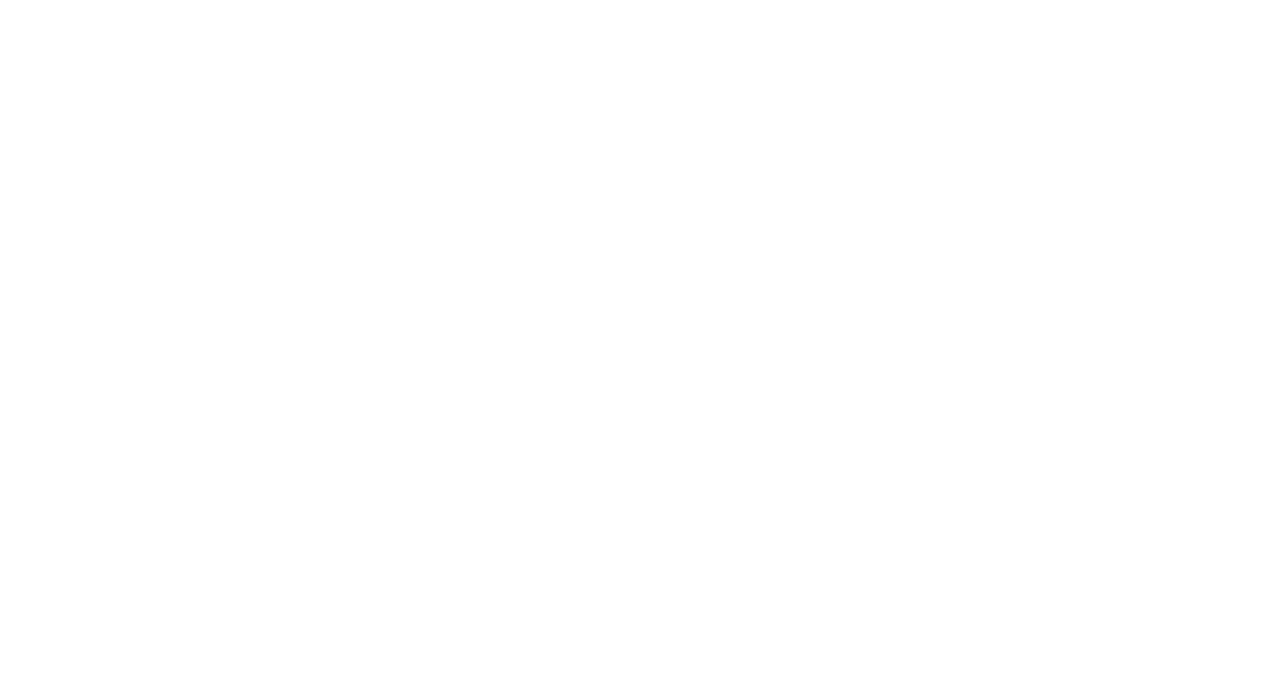
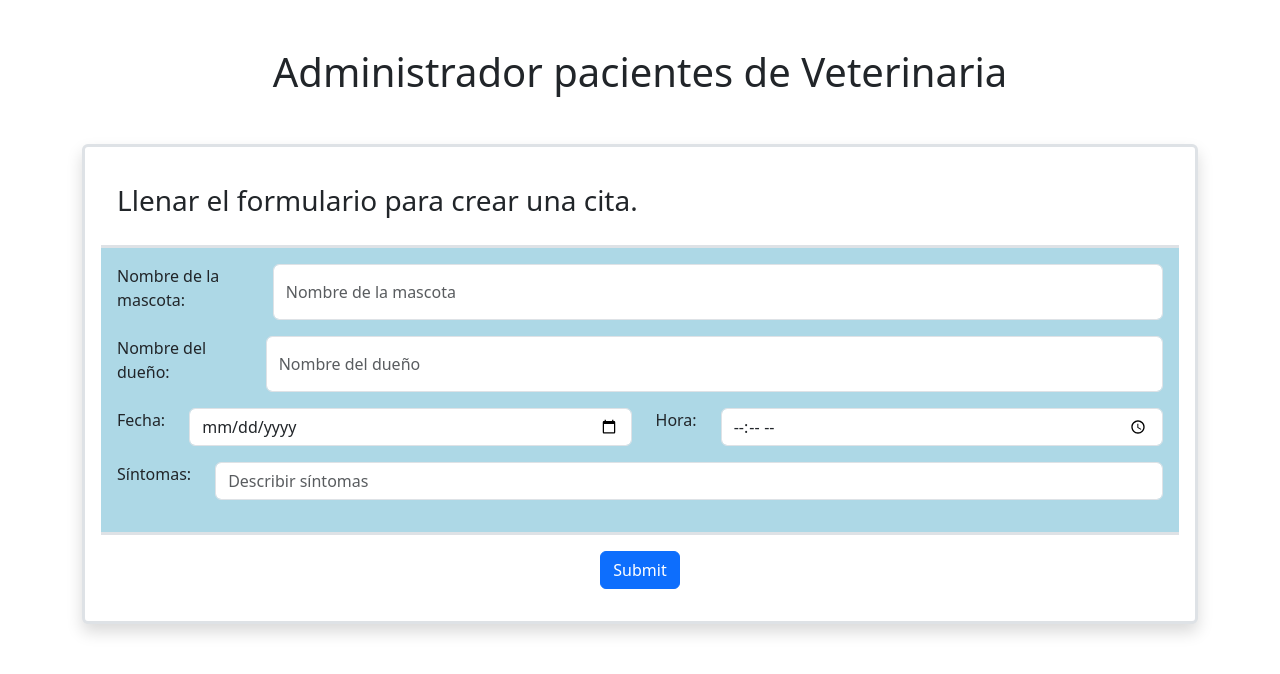
Before and after one commit to EmiTorres93/RCS-43i-React_exercise9, a React (Vite) app: page / in a window 1280 px wide. Shown: the top 674 px of the page. Built offline with nearby package versions, Linux system fonts and the light colour scheme.

Commit message:
Terminado del maquetado

```diff
--- a/src/App.css
+++ b/src/App.css
@@ -2,5 +2,4 @@
   min-height: 100vh;
   display: flex;
   flex-direction: column;
-  text-align: center;
 }
--- a/src/App.jsx
+++ b/src/App.jsx
@@ -1,8 +1,19 @@
 import "./App.css";
 import "bootstrap/dist/css/bootstrap.min.css";
+import Formulario from "./components/Formulario";
+import { Container } from "react-bootstrap";
 
 function App() {
-  return <></>;
+  return (
+    <>
+      <Container>
+        <h1 className="text-center m-5">
+          Administrador pacientes de Veterinaria
+        </h1>
+        <Formulario></Formulario>
+      </Container>
+    </>
+  );
 }
 
 export default App;
--- /dev/null
+++ b/src/components/Formulario.jsx
@@ -0,0 +1,48 @@
+import { Form, Button } from "react-bootstrap";
+
+const Formulario = () => {
+  return (
+    <>
+      <Form className="p-0 border border-3 shadow p-3 mb-5 bg-body rounded">
+        <Form.Label className="p-3 fs-3">
+          Llenar el formulario para crear una cita.
+        </Form.Label>
+
+        <Form.Group
+          className="p-3 border border-start-0 border-end-0 border-3"
+          style={{ backgroundColor: "lightblue" }}
+        >
+          <Form.Group className="d-flex mb-3" controlId="formMascota">
+            <Form.Label className="me-2">Nombre de la mascota:</Form.Label>
+            <Form.Control type="text" placeholder="Nombre de la mascota" />
+          </Form.Group>
+
+          <Form.Group className="d-flex mb-3" controlId="formDueño">
+            <Form.Label className="me-4">Nombre del dueño:</Form.Label>
+            <Form.Control type="text" placeholder="Nombre del dueño" />
+          </Form.Group>
+
+          <Form.Group className="mb-3 d-flex" controlId="formFechaHora">
+            <Form.Label className="me-4">Fecha:</Form.Label>
+            <Form.Control type="date" placeholder="dd/mm/yyyy" />
+            <Form.Label className="me-4 ms-4">Hora:</Form.Label>
+            <Form.Control type="time" />
+          </Form.Group>
+
+          <Form.Group className="d-flex mb-3" controlId="formSintomas">
+            <Form.Label className="me-4">Síntomas:</Form.Label>
+            <Form.Control type="text" placeholder="Describir síntomas" />
+          </Form.Group>
+        </Form.Group>
+
+        <Form.Group className="d-flex justify-content-center p-3">
+          <Button className="btn btn-primary" variant="primary" type="submit">
+            Submit
+          </Button>
+        </Form.Group>
+      </Form>
+    </>
+  );
+};
+
+export default Formulario;
```
